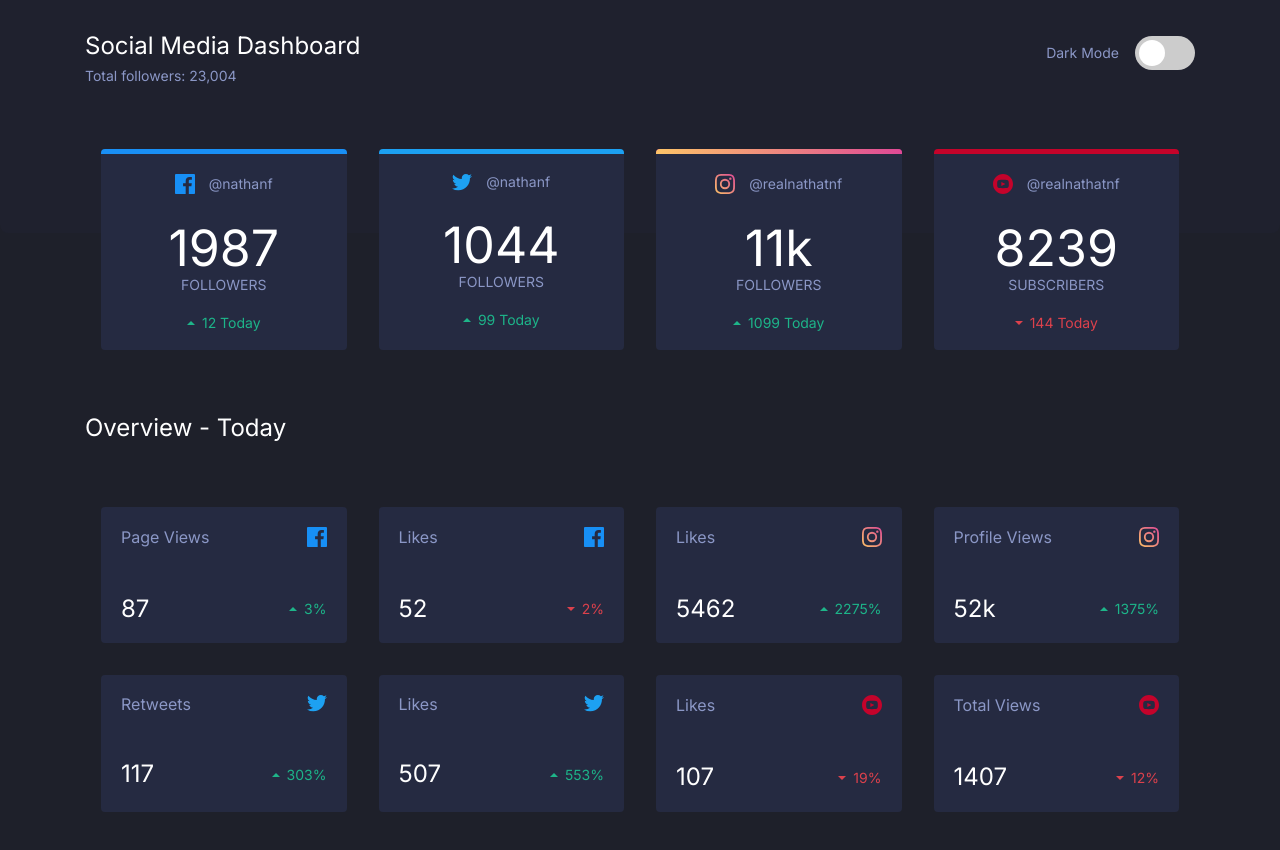
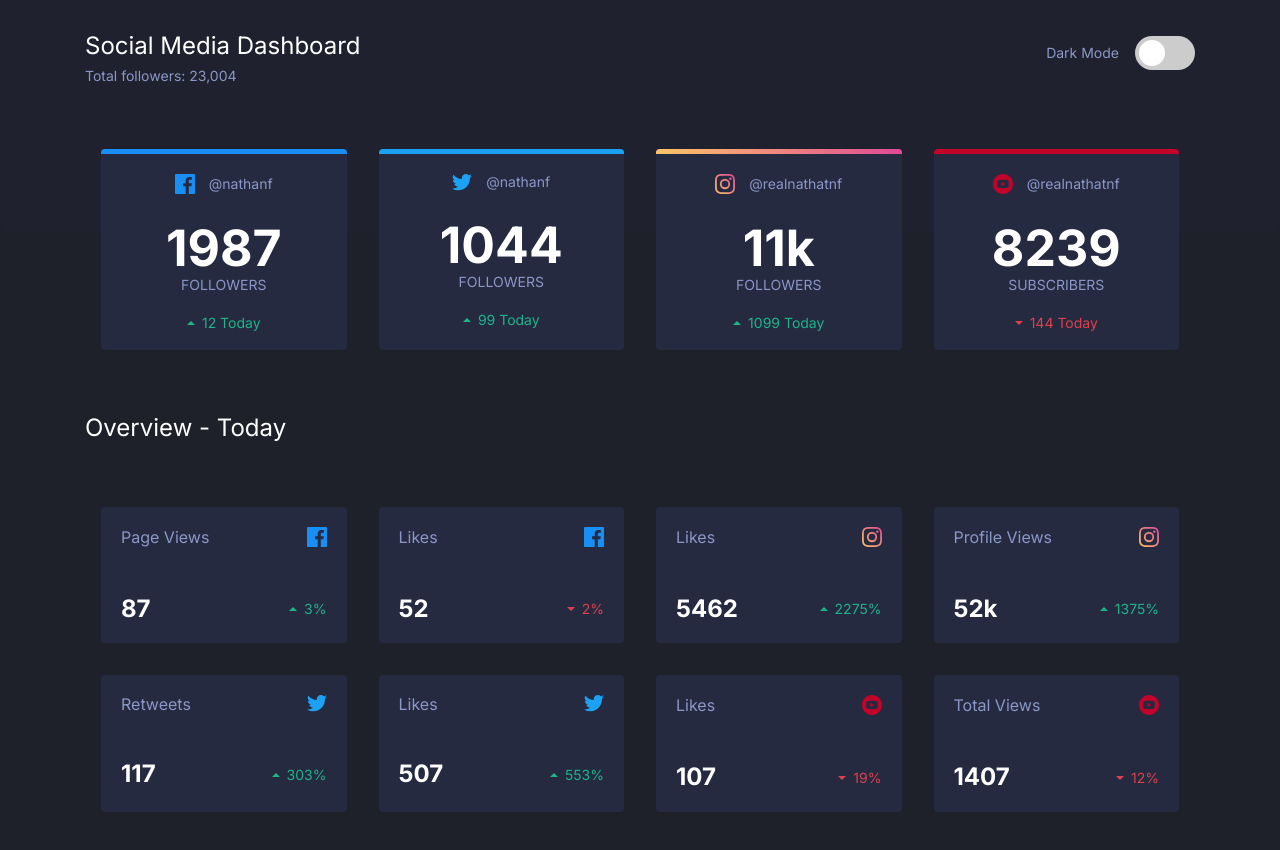
Before and after one commit to Gamygams1234/social-media-dashboard, a plain HTML site: page index.html in a window 1280 px wide. Drawn offline with nearby package versions, Linux system fonts and the light colour scheme.

Commit message:
Finishing the font

```diff
--- a/index.html
+++ b/index.html
@@ -42,7 +42,7 @@
                         <p class="desaturated-blue-text">@nathanf</p>
                     </div>
                     <div class="main-stat mt-4 mb-4">
-                        <h2 class="white-text fw-400">1987</h2>
+                        <h2 class="white-text fw-700">1987</h2>
                         <p class="desaturated-blue-text">FOLLOWERS</p>
                     </div>
                     <div class="up">
@@ -56,7 +56,7 @@
                         <p class="desaturated-blue-text">@nathanf</p>
                     </div>
                     <div class="main-stat mt-4 mb-4">
-                        <h2 class="white-text fw-400">1044</h2>
+                        <h2 class="white-text fw-700">1044</h2>
                         <p class="desaturated-blue-text">FOLLOWERS</p>
                     </div>
                     <div class="up">
@@ -70,7 +70,7 @@
                         <p class="desaturated-blue-text">@realnathatnf</p>
                     </div>
                     <div class="main-stat mt-4 mb-4">
-                        <h2 class="white-text fw-400">11k</h2>
+                        <h2 class="white-text fw-700">11k</h2>
                         <p class="desaturated-blue-text">FOLLOWERS</p>
                     </div>
                     <div class="up">
@@ -84,7 +84,7 @@
                         <p class="desaturated-blue-text">@realnathatnf</p>
                     </div>
                     <div class="main-stat mt-4 mb-4">
-                        <h2 class="white-text fw-400">8239</h2>
+                        <h2 class="white-text fw-700">8239</h2>
                         <p class="desaturated-blue-text">SUBSCRIBERS</p>
                     </div>
                     <div class="down">
@@ -103,7 +103,7 @@
                         <img src="./images/icon-facebook.svg" alt="">
                     </div>
                     <div class="bottom">
-                        <h2 class="white-text">87</h2>
+                        <h2 class="white-text fw-700">87</h2>
                         <div class="up">
                             <img src="./images/icon-up.svg" alt="">
                             <p><span>3</span>%</p>
@@ -116,7 +116,7 @@
                         <img src="./images/icon-facebook.svg" alt="">
                     </div>
                     <div class="bottom">
-                        <h2 class="white-text">52</h2>
+                        <h2 class="white-text fw-700">52</h2>
                         <div class="down">
                             <img src="./images/icon-down.svg" alt="">
                             <p><span>2</span>%</p>
@@ -129,7 +129,7 @@
                         <img src="./images/icon-instagram.svg" alt="">
                     </div>
                     <div class="bottom">
-                        <h2 class="white-text">5462</h2>
+                        <h2 class="white-text fw-700">5462</h2>
                         <div class="up">
                             <img src="./images/icon-up.svg" alt="">
                             <p><span>2275</span>%</p>
@@ -142,7 +142,7 @@
                         <img src="./images/icon-instagram.svg" alt="">
                     </div>
                     <div class="bottom">
-                        <h2 class="white-text">52k</h2>
+                        <h2 class="white-text fw-700">52k</h2>
                         <div class="up">
                             <img src="./images/icon-up.svg" alt="">
                             <p><span>1375</span>%</p>
@@ -155,7 +155,7 @@
                         <img src="./images/icon-twitter.svg" alt="">
                     </div>
                     <div class="bottom">
-                        <h2 class="white-text">117</h2>
+                        <h2 class="white-text fw-700">117</h2>
                         <div class="up">
                             <img src="./images/icon-up.svg" alt="">
                             <p><span>303</span>%</p>
@@ -168,7 +168,7 @@
                         <img src="./images/icon-twitter.svg" alt="">
                     </div>
                     <div class="bottom">
-                        <h2 class="white-text">507</h2>
+                        <h2 class="white-text fw-700">507</h2>
                         <div class="up">
                             <img src="./images/icon-up.svg" alt="">
                             <p><span>553</span>%</p>
@@ -181,7 +181,7 @@
                         <img src="./images/icon-youtube.svg" alt="">
                     </div>
                     <div class="bottom">
-                        <h2 class="white-text">107</h2>
+                        <h2 class="white-text fw-700">107</h2>
                         <div class="down">
                             <img src="./images/icon-down.svg" alt="">
                             <p><span>19</span>%</p>
@@ -194,7 +194,7 @@
                         <img src="./images/icon-youtube.svg" alt="">
                     </div>
                     <div class="bottom">
-                        <h2 class="white-text">1407</h2>
+                        <h2 class="white-text fw-700">1407</h2>
                         <div class="down">
                             <img src="./images/icon-down.svg" alt="">
                             <p><span>12</span>%</p>
```
